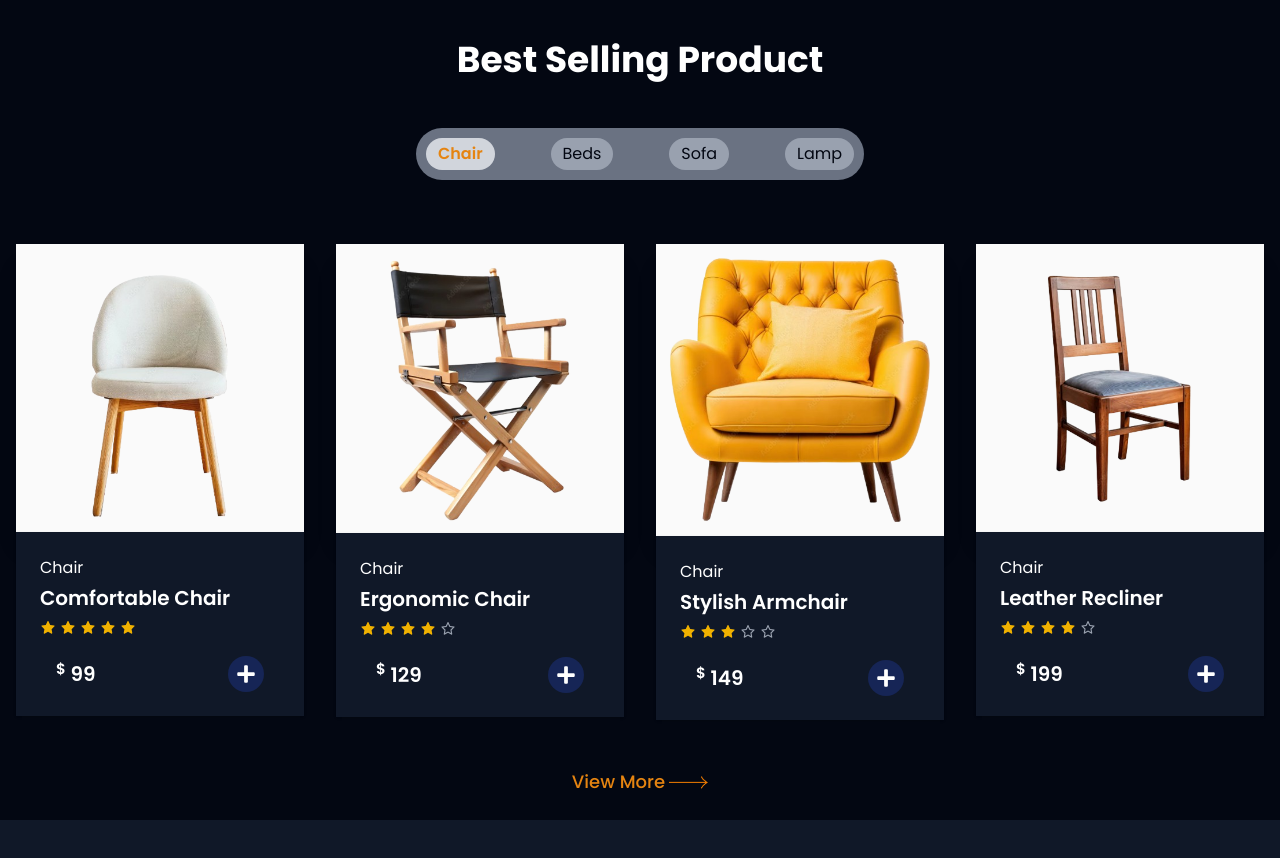
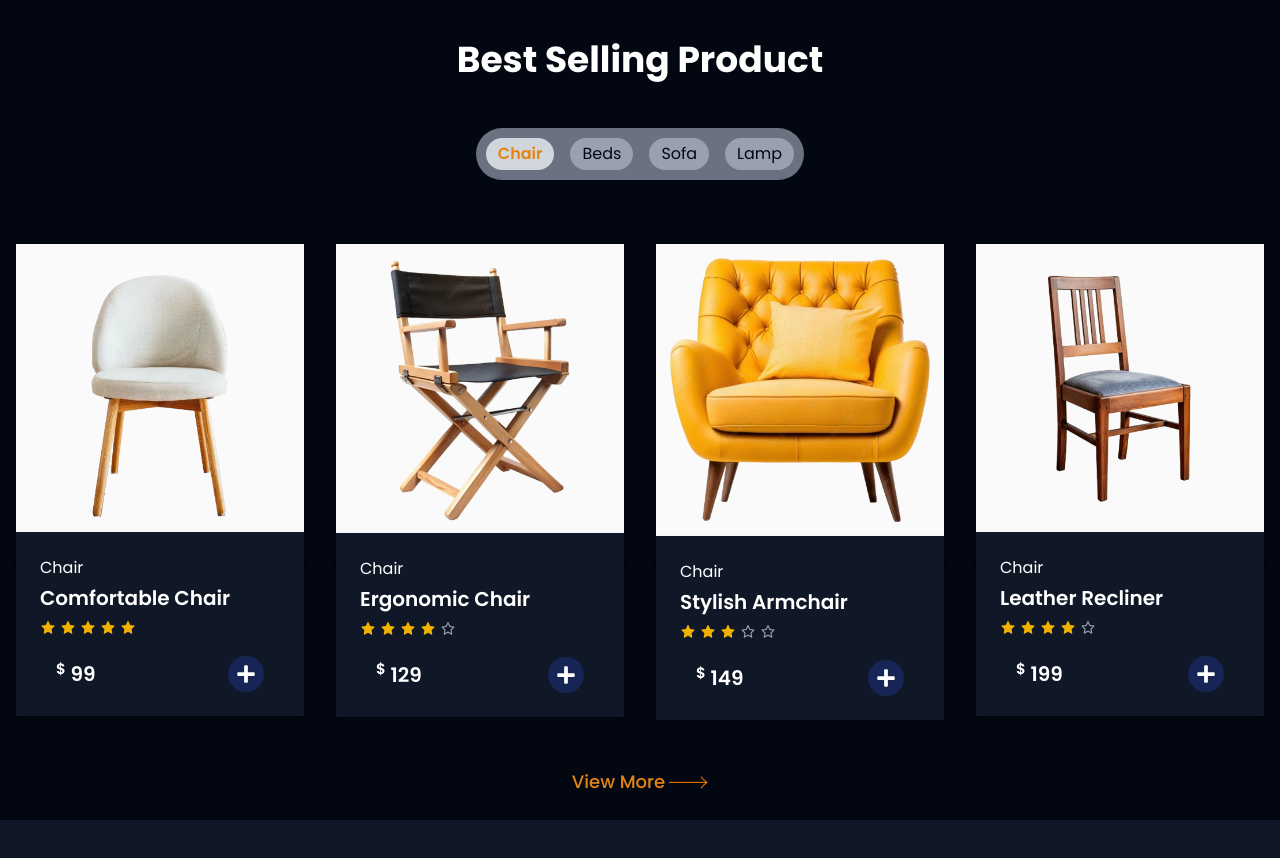
Before and after one commit to mahdirafi/Panto-Furniture_ReactJS, a React (Vite) app: page / in a window 1280 px wide. Shown: the part 1240-2098 px from the top of the page. Built offline with nearby package versions, Linux system fonts and the light colour scheme.

Commit message:
search Bar fix

```diff
--- a/src/pages/shop/Products.jsx
+++ b/src/pages/shop/Products.jsx
@@ -31,8 +31,8 @@ const Products = ({ headline }) => {
         <h2 className="text-4xl font-bold text-center my-12">{headline}</h2>
 
         {/*category tabs  */}
-        <div className="bg-green-100 dark:bg-gray-500  max-w-md mx-auto sm:rounded-full md:p-2.5 py-5 mb-16">
-          <div className="flex flex-col sm:flex-row items-center md:justify-between justify-center gap-4">
+     <div className="w-full max-w-md sm:max-w-fit mx-auto mb-16 py-3 px-3 rounded-full bg-gray-500 sm:bg-green-100 sm:dark:bg-gray-500 sm:rounded-full md:p-2.5">
+  <div className="flex flex-row items-center gap-4 sm:gap-4 overflow-x-auto sm:overflow-visible sm:justify-center md:justify-between [scrollbar-width:none] [&::-webkit-scrollbar]:hidden">
     {categories.map((category, index) => (
       <button
         key={index}
@@ -40,12 +40,12 @@ const Products = ({ headline }) => {
           setSelectCategory(category);
           setVisibleProducts(4);
         }}
-                className={`hover:bg-primary px-3 py-1 hover:text-white hover:py-1 hover:px-3
-                  hover:rounded-full cursor-pointer transition-colors
+        className={`shrink-0 whitespace-nowrap px-3 py-1 text-sm sm:text-base rounded-full cursor-pointer transition-colors
+          hover:bg-primary hover:text-white
           ${
             selectCategory === category
-                          ? "text-primary rounded-full bg-green-100 dark:bg-gray-300 font-semibold"
-                          : "bg-secondary-bg dark:bg-gray-400 dark:text-gray-950 rounded-full"
+              ? "text-primary bg-green-100 dark:bg-gray-300 font-semibold"
+              : "bg-secondary-bg dark:bg-gray-400 dark:text-gray-950"
           }`}
       >
         {category}
```
Lines whose indentation alone changed are shown as unchanged.
